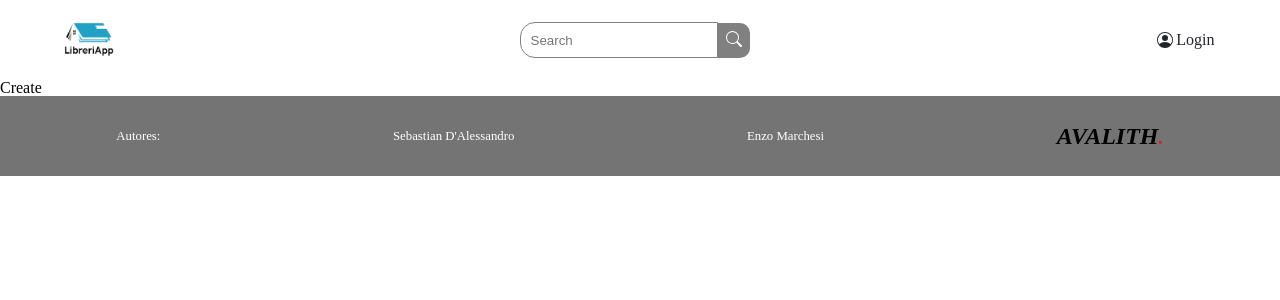
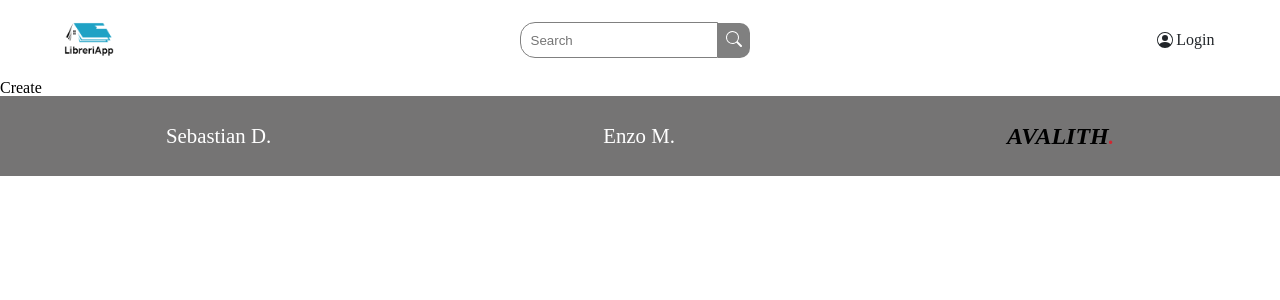
Before and after one commit to lemarchesi09/sf-library-app, a React (Create React App) app: page /create in a window 1280 px wide. Shown: the top 300 px of the page. Built offline with nearby package versions, Linux system fonts and the light colour scheme.

Commit message:
:constructor: fixed styles on footer

```diff
--- a/src/components/Footer.js
+++ b/src/components/Footer.js
@@ -5,9 +5,8 @@ export const Footer = () =>{
 
         <div className="foot-cont">
             <div className="foot-text">
-                <p>Autores:</p>
-                <a href="https://github.com/SebaDAlessandro">Sebastian D'Alessandro</a>
-                <a href="https://github.com/lemarchesi09">Enzo Marchesi</a>
+                <a href="https://github.com/SebaDAlessandro">Sebastian D.</a>
+                <a href="https://github.com/lemarchesi09">Enzo M.</a>
             <a href="https://www.avalith.net/"  className="avalith__link" target="_blank" rel="noreferrer"><p className="avalith">AVALITH<span className="punto">.</span></p></a>
             </div>
         </div>
--- a/src/components/Welcome.js
+++ b/src/components/Welcome.js
@@ -9,9 +9,9 @@ export const Welcome = () =>{
                 <h1>Bienvenid@s a LibreriApp</h1>
                 <p>Encontra un listado de libros <span>Increíbles</span></p>
                 <p>También podes subir tus libros y agrandar la colección</p>
-                <Link to="/" className="welc-btn" >Comenzar !</Link>
 
             </div>
+                <Link to="/" className="welc-btn" >Comenzar !</Link>
         </div>
     )
 }
--- a/src/styles/footer.css
+++ b/src/styles/footer.css
@@ -16,6 +16,7 @@
     color: rgb(255 255 255);
     font-size: .8rem;
 }
+
 .foot-text a{
     text-decoration: none;
     color: white;
@@ -42,3 +43,9 @@
     color: var(--font-red);
     font-size: 1.3rem;
 }
+
+@media screen and (min-width: 768px) {
+    .foot-text {
+        font-size: 1.3rem;
+    }
+}
```
